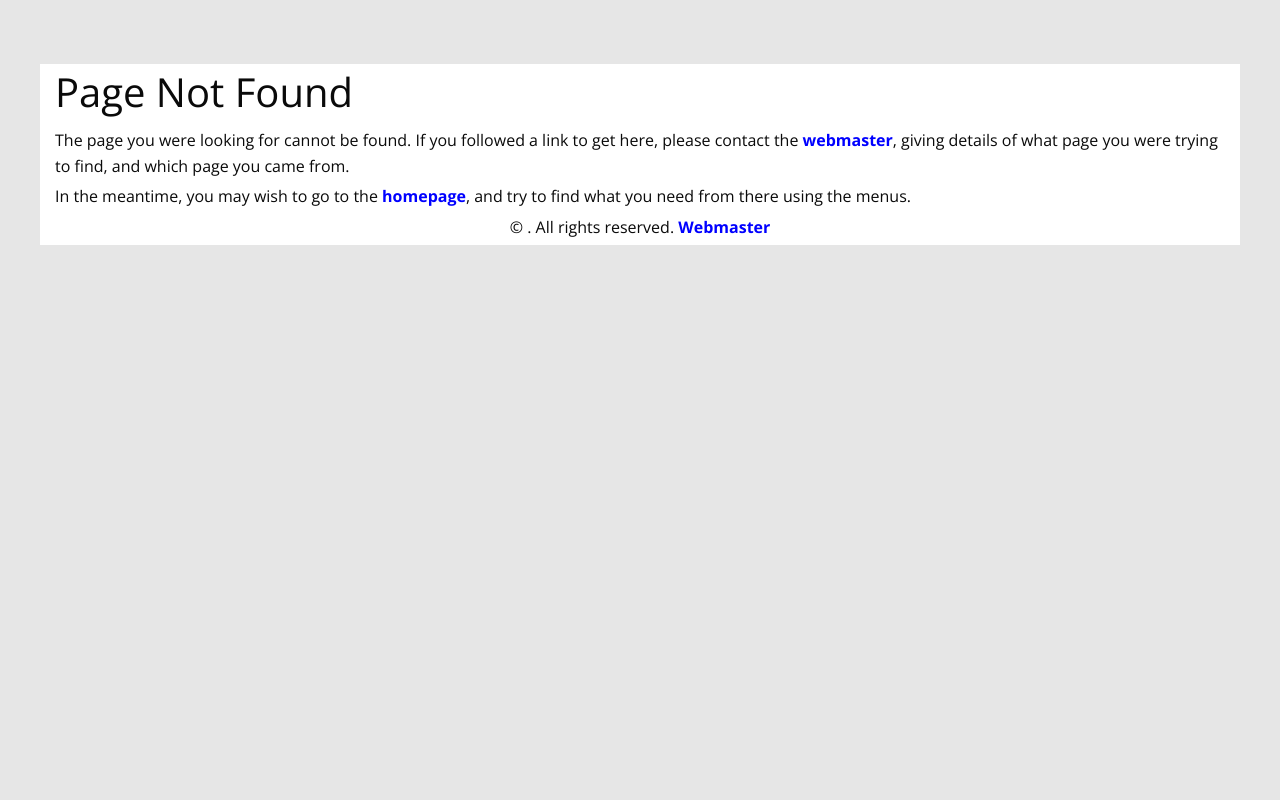
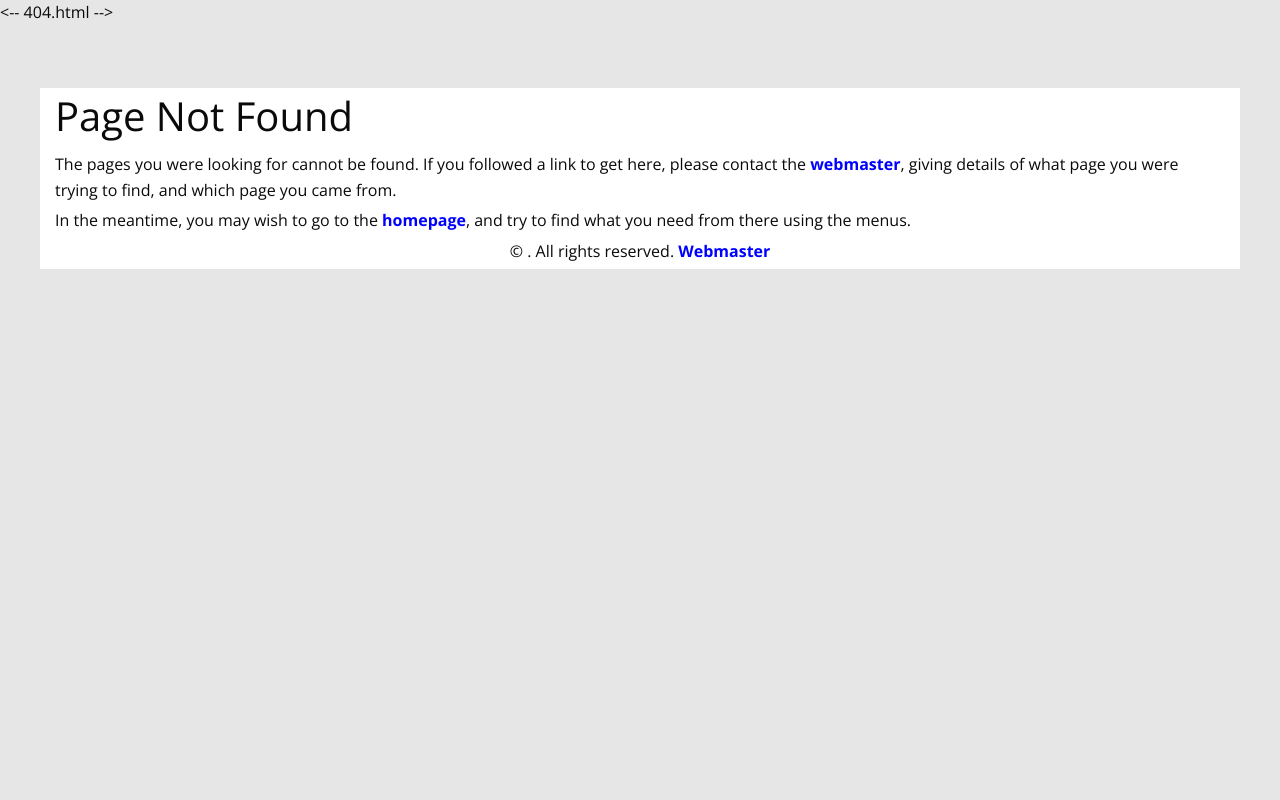
Before and after one commit to KebleBall/Eisitirio, a Python web app: template eisitirio/templates/404.html in a window 1280 px wide. Run offline with Jinja, Linux system fonts and the light colour scheme; the template is opened without the code that fills it, so the values that code supplies are empty.

Commit message:
changes 404 text for a test

```diff
--- a/eisitirio/templates/404.html
+++ b/eisitirio/templates/404.html
@@ -1,4 +1,4 @@
-<!-- 404.html -->
+<-- 404.html -->
 <!DOCTYPE html>
 <html>
     <head>
@@ -40,7 +40,7 @@
                 </section>
                 <section id="main" class="row">
                     <section id="page-not-found" class="columns">
-                        <p>The page you were looking for cannot be found. If you followed a link to get here, please contact the <a href="{{ template_config['WEBSITE_EMAIL_LINK'] }}" target="_blank">webmaster</a>, giving details of what page you were trying to find, and which page you came from.</p>
+                        <p>The pages you were looking for cannot be found. If you followed a link to get here, please contact the <a href="{{ template_config['WEBSITE_EMAIL_LINK'] }}" target="_blank">webmaster</a>, giving details of what page you were trying to find, and which page you came from.</p>
                         <p>In the meantime, you may wish to go to the <a href="{{ url_for('router') }}">homepage</a>, and try to find what you need from there using the menus.</p>
                     </section>
                 </section>
```
